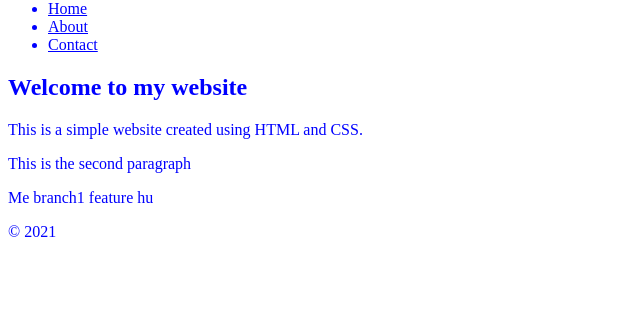
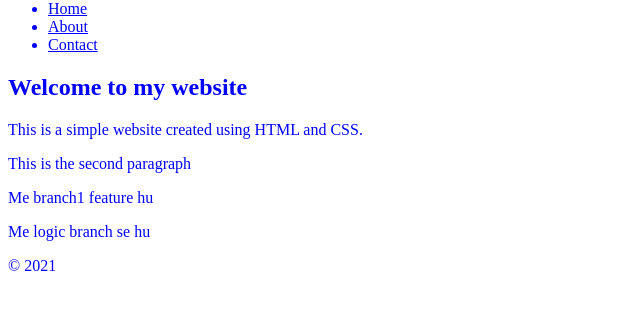
Before and after one commit to Jayeshjaiswal546/my-first-live-git-repo, a plain HTML site: page index.html in a window 1280 px wide. Shown: the part 66-376 px from the top of the page, without its empty margins (0-640 px from the left). Drawn offline with Linux system fonts and the light colour scheme; files that its build step writes are made by us from their sources.

Commit message:
first commit in logic

```diff
--- a/index.html
+++ b/index.html
@@ -20,6 +20,7 @@
                 <p>This is a simple website created using HTML and CSS.</p>
                 <p>This is the second paragraph</p>
                 <p>Me branch1 feature hu</p>
+                <p>Me logic branch se hu</p>
 
             </div>
             <div class="footer">
```
